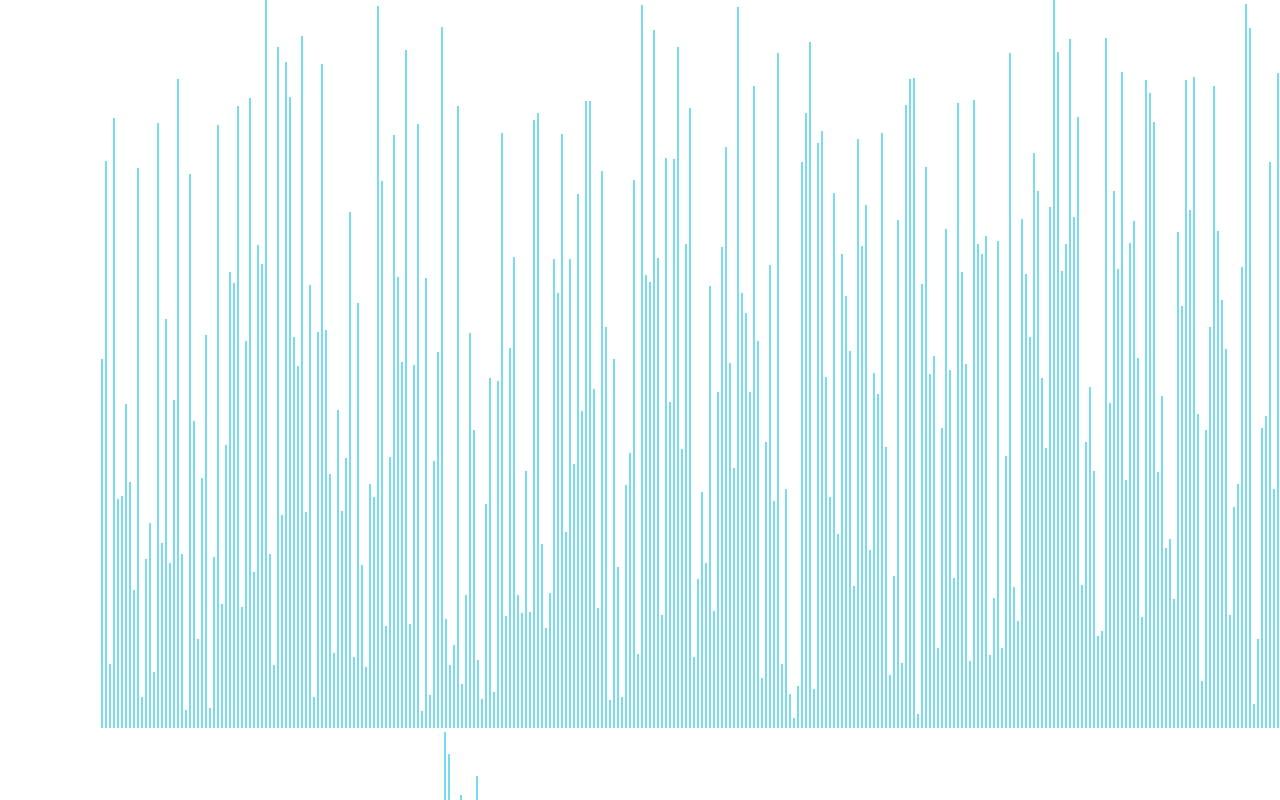
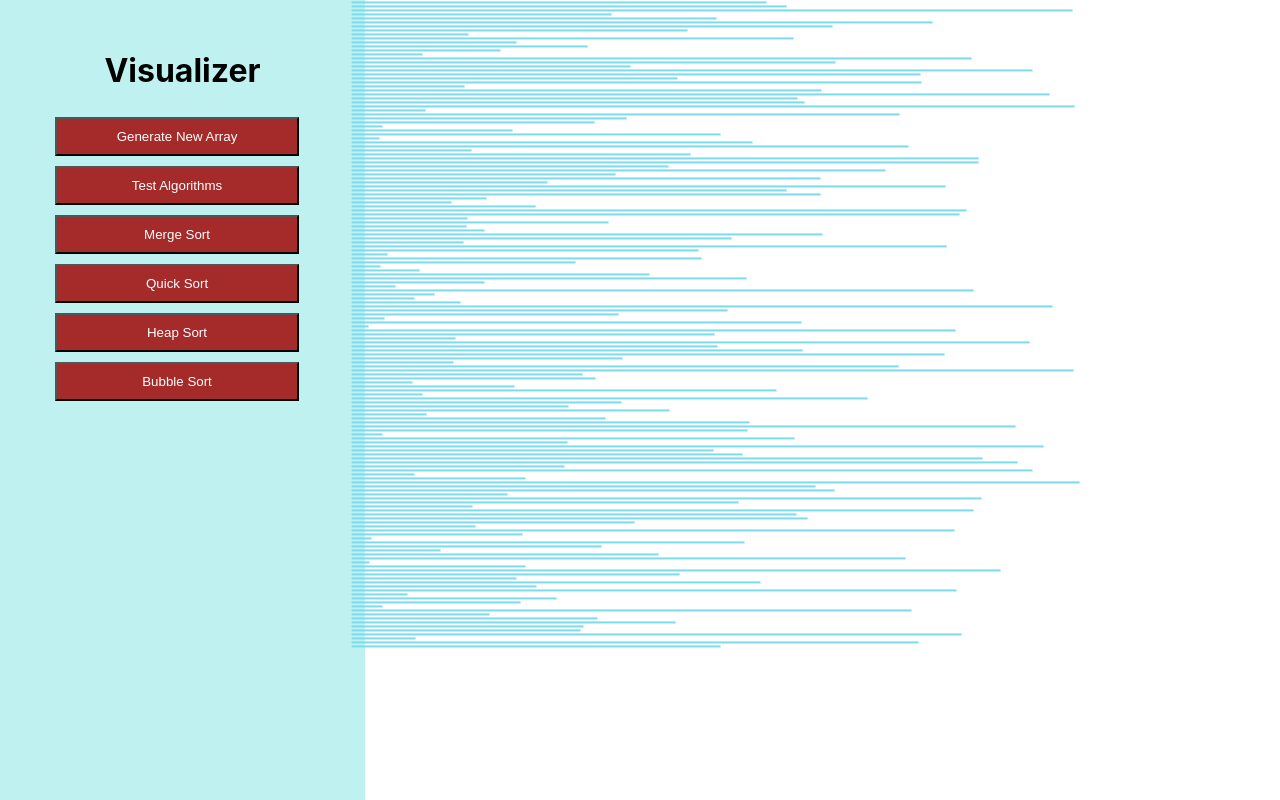
Before and after one commit to Ardent10/Visualizer, a React (Create React App) app: page / in a window 1280 px wide. Shown: the top 800 px of the page. Built offline with nearby package versions, Linux system fonts and the light colour scheme.

Commit message:
thoughts

```diff
--- a/src/SortingAlgorithm/mergeSort.js
+++ b/src/SortingAlgorithm/mergeSort.js
@@ -1,5 +1,5 @@
 export const mergeSort = array =>{
-    if(array.length==1) return array;
+    if(array.length === 1) return array;
     const middleIdx  = Math.floor(array.length/2);
     const firstHalf  = mergeSort(array.slice(0,middleIdx));
     const secondHalf = mergeSort(array.slice(middleIdx));
--- a/src/SortingVisualizer/SortingVisualizer.css
+++ b/src/SortingVisualizer/SortingVisualizer.css
@@ -1,6 +1,14 @@
+.container{
+    display: flex;
+    width: 100%;
+    position: relative;
+}
+
 .array-container{
-    position: absolute;
-    left: 100px;
+    margin: 0;
+    display: flex;
+    transform: rotate(270deg) translate(280px);
+    flex: 3;
 }
 
 .array-bar{
@@ -9,3 +17,36 @@
     display: inline-block;
     margin: 0 1px;
 }
+
+.sidebar{
+    padding: 30px;
+    background-color: rgb(192, 241, 241);
+    top: 0;
+    left: 0;
+    display: flex;
+    flex-direction: column;
+    flex: 1;
+}
+
+.btn-container{
+    height: 100vh;
+    display: flex;
+    flex-direction: column;
+}
+.btn{
+    cursor: pointer;
+    color: #fff;
+    background-color: brown;
+    padding: 10px;
+    margin: 5px 25px;
+    width: 80%;
+
+}
+.btn:hover{
+    color: #fff;
+    background-color: rgb(42, 165, 128);
+    padding: 10px;
+    margin: 5px 25px;
+    width: 80%;
+
+}
--- a/src/SortingVisualizer/SortingVisualizer.jsx
+++ b/src/SortingVisualizer/SortingVisualizer.jsx
@@ -19,7 +19,7 @@ export default class SortingVisualizer extends React.Component{
   resetArray(){
     const array = [];
 
-    for(let i=0; i<310;i++){
+    for(let i=0; i<175;i++){
       array.push(randomIntFromIntervals(5,730));
     }
       this.setState({array});
@@ -45,13 +45,44 @@ export default class SortingVisualizer extends React.Component{
 
   }
 
+  testSortingAlgorithms(){
+    for(let i=0; i<100;i++){
+      const array  = [];
+      const length = randomIntFromIntervals(1,1000);
+
+      for(let i=0;i<length;i++){
+        array.push(randomIntFromIntervals(-1000,1000));
+      }
+
+      const javaScriptSortedArray = array.slice().sort((a,b)=>a-b);
+      const mergeSortedArray      = sortingAlgorithms.mergeSort(array.slice());
+      console.log(EqualArray(javaScriptSortedArray,mergeSortedArray));
+    }
+  }
 
 
   render(){
     const {array} = this.state;
 
     return (
+      <div className='container'>
+      <div className='sidebar'>
+        <div className='logo'>
+          <h1>Visualizer</h1>
+        </div>
+
+       <div className='btn-container'>
+        <button className='btn' onClick={()=> this.resetArray()}>Generate New Array</button>
+        <button className='btn' onClick={()=> this.testSortingAlgorithms()}>Test Algorithms</button>
+        <button className='btn' onClick={()=> this.mergeSort()}>Merge Sort</button>
+        <button className='btn' onClick={()=> this.quickSort()}>Quick Sort</button>
+        <button className='btn' onClick={()=> this.headpSort()}>Heap Sort</button>
+        <button className='btn' onClick={()=> this.bubbleSort()}>Bubble Sort</button>
+       </div>
+      </div>
+
       <div className='array-container'>
+
         {array.map((value,idx) => (
           <div
             className='array-bar'
@@ -60,11 +91,7 @@ export default class SortingVisualizer extends React.Component{
             >
           </div>
         )) }
-        <button onClick={()=> this.resetArray()}>Generate New Array</button>
-        <button onClick={()=> this.mergeSort()}>Merge Sort</button>
-        <button onClick={()=> this.quickSort()}>Quick Sort</button>
-        <button onClick={()=> this.headpSort()}>Heap Sort</button>
-        <button onClick={()=> this.bubbleSort()}>Bubble Sort</button>
+      </div>
       </div>
     );
   }
```
